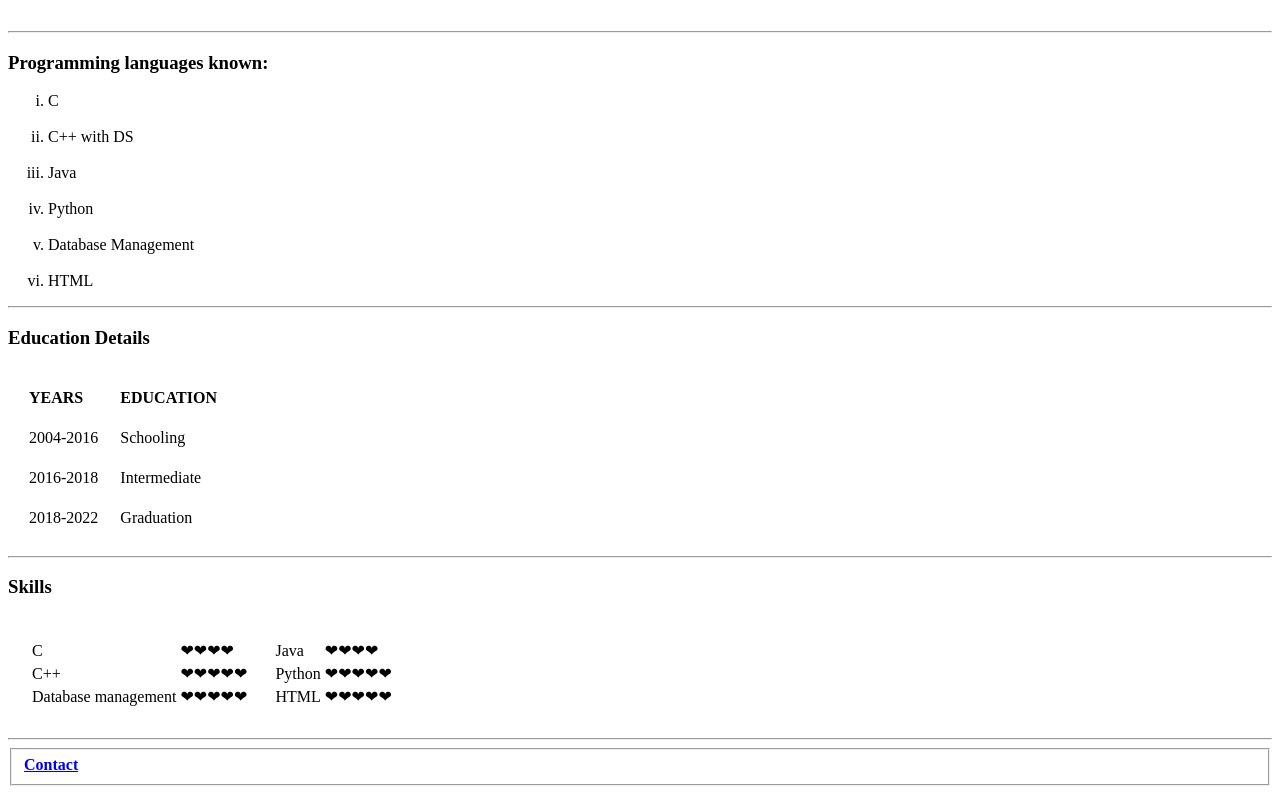
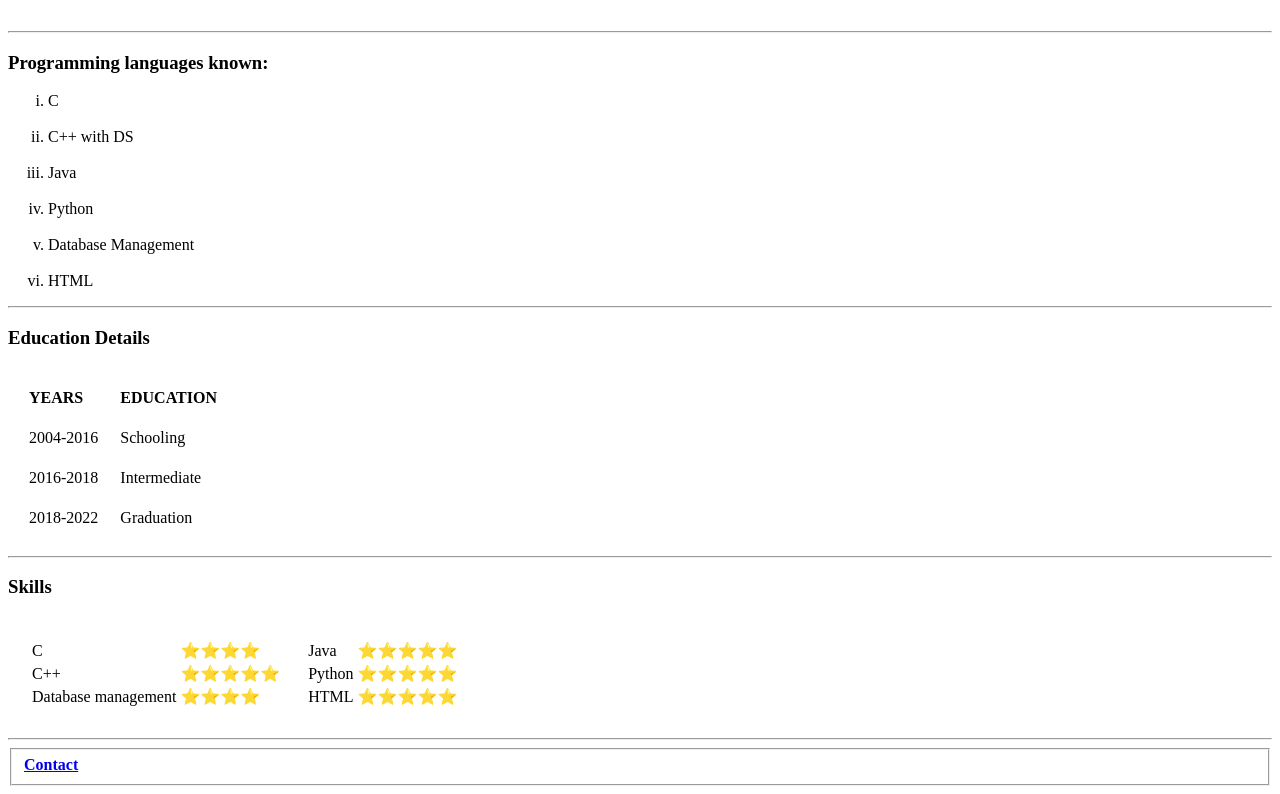
Before and after one commit to vaishnavichennu/CV1, a plain HTML site: page index.html in a window 1280 px wide. Shown: the part 579-1373 px from the top of the page. Drawn offline with Linux system fonts and the light colour scheme.

Commit message:
Update index.html

```diff
--- a/index.html
+++ b/index.html
@@ -85,14 +85,14 @@
             <table>
               <tr>
                 <td>C</td>
-                <td>❤❤❤❤</td>
+                <td>⭐⭐⭐⭐</td>
               </tr>
               <tr>
                 <td>C++</td>
-                <td>❤❤❤❤❤</td>
+                <td>⭐⭐⭐⭐⭐</td>
               <tr>
                 <td>Database management</td>
-                <td>❤❤❤❤❤</td>
+                <td>⭐⭐⭐⭐</td>
               </tr>
               </tr>
             </table>
@@ -101,14 +101,14 @@
             <table>
               <tr>
                 <td>Java</td>
-                <td>❤❤❤❤</td>
+                <td>⭐⭐⭐⭐⭐</td>
               </tr>
               <tr>
                 <td>Python</td>
-                <td>❤❤❤❤❤</td>
+                <td>⭐⭐⭐⭐⭐</td>
                 <tr>
                   <td>HTML</td>
-                  <td>❤❤❤❤❤</td>
+                  <td>⭐⭐⭐⭐⭐</td>
                 </tr>
 
               </tr>
```
